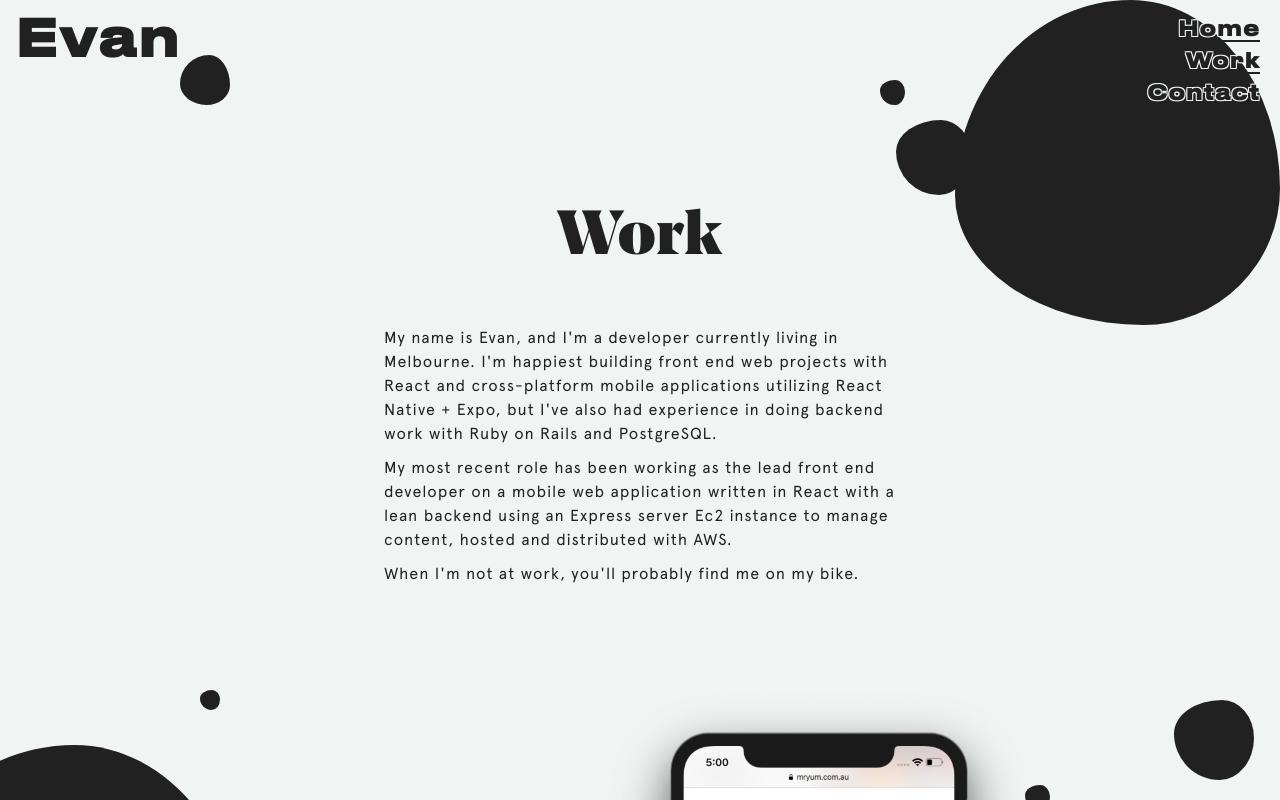
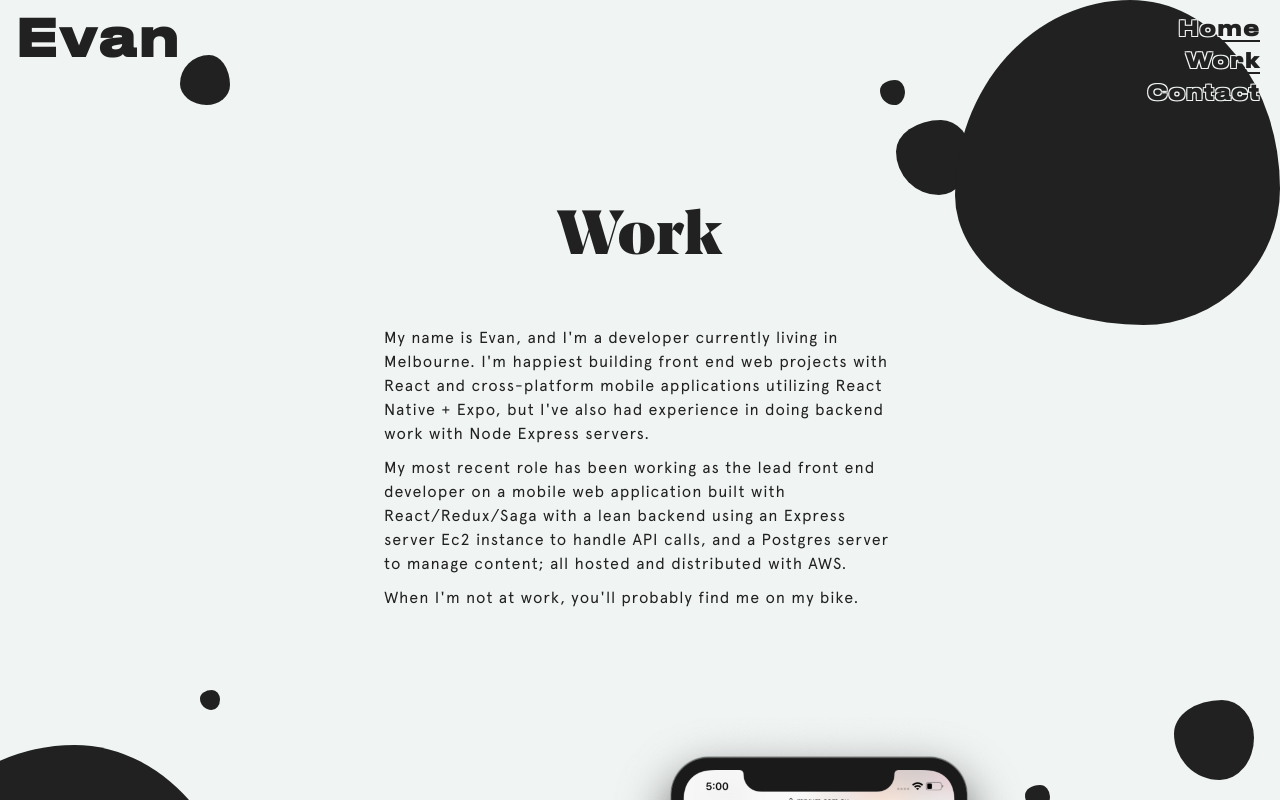
Before and after one commit to Evvn/evan-evan-evan, a React (Create React App) app: page /work in a window 1280 px wide. Shown: the top 800 px of the page. Built offline with nearby package versions, Linux system fonts and the light colour scheme; a web font is replaced by a local one.

Commit message:
rewrite some of work

```diff
--- a/src/Work.js
+++ b/src/Work.js
@@ -1,52 +1,63 @@
-import React from 'react'
-import MrYum from './MrYum.js'
-import TalkAboutSomething from './TalkAboutSomething.js'
+import React from "react";
+import MrYum from "./MrYum.js";
+import TalkAboutSomething from "./TalkAboutSomething.js";
 
 class Work extends React.Component {
-
   bikeOn() {
-    console.log('bike on');
-    document.querySelector('body').classList.add('bike')
+    console.log("bike on");
+    document.querySelector("body").classList.add("bike");
   }
 
   bikeOff() {
-    console.log('bike off');
-    document.querySelector('body').classList.remove('bike')
+    console.log("bike off");
+    document.querySelector("body").classList.remove("bike");
   }
 
   render() {
-    return (<div className="work-page">
-
+    return (
+      <div className="work-page">
         <div className="dots">
-        <span></span>
-        <span></span>
-        <span></span>
-        <span></span>
-        <span></span>
-        <span></span>
+          <span />
+          <span />
+          <span />
+          <span />
+          <span />
+          <span />
         </div>
 
         <h1 className="work-header">Work</h1>
 
         <p className="work-desc">
-        My name is Evan, and I'm a developer currently living in Melbourne. I'm happiest building front end web projects with React and cross-platform mobile applications utilizing React Native + Expo, but I've also had experience in doing backend work with Ruby on Rails and PostgreSQL.
+          My name is Evan, and I'm a developer currently living in Melbourne.
+          I'm happiest building front end web projects with React and
+          cross-platform mobile applications utilizing React Native + Expo, but
+          I've also had experience in doing backend work with Node Express
+          servers.
         </p>
 
         <p className="work-desc">
-        My most recent role has been working as the lead front end developer on a mobile web application written in React with a lean backend using an Express server Ec2 instance to manage content, hosted and distributed with AWS.
+          My most recent role has been working as the lead front end developer
+          on a mobile web application built with React/Redux/Saga with a lean
+          backend using an Express server Ec2 instance to handle API calls, and
+          a Postgres server to manage content; all hosted and distributed with
+          AWS.
         </p>
 
         <p className="work-desc">
           When I'm not at work, you'll probably find me on my
-        <span onMouseEnter={this.bikeOn} onMouseLeave={this.bikeOff}> bike</span>.
+          <span onMouseEnter={this.bikeOn} onMouseLeave={this.bikeOff}>
+            {" "}
+            bike
+          </span>
+          .
         </p>
 
-      <MrYum/>
+        <MrYum />
 
-      <TalkAboutSomething/>
-
-    </div>)
+        <TalkAboutSomething />
+      </div>
+    );
   }
 }
 
-export default Work
+export default Work;
```
Lines whose indentation alone changed are shown as unchanged.
